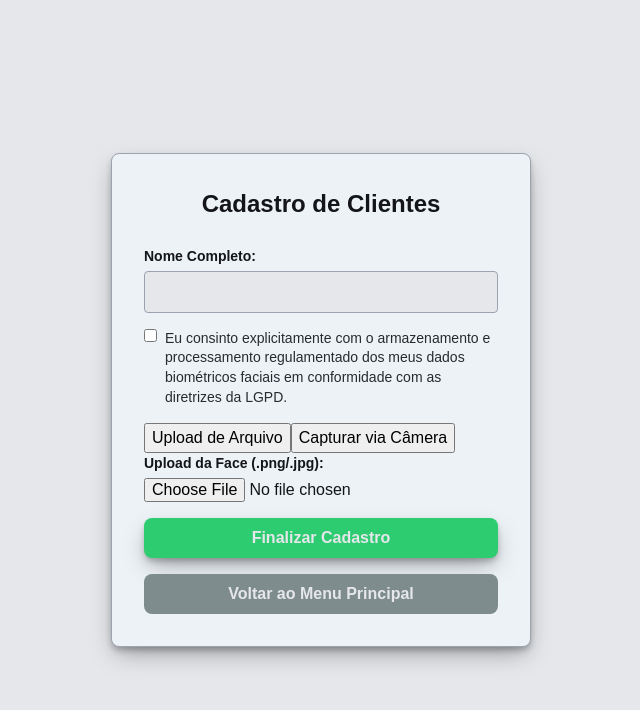
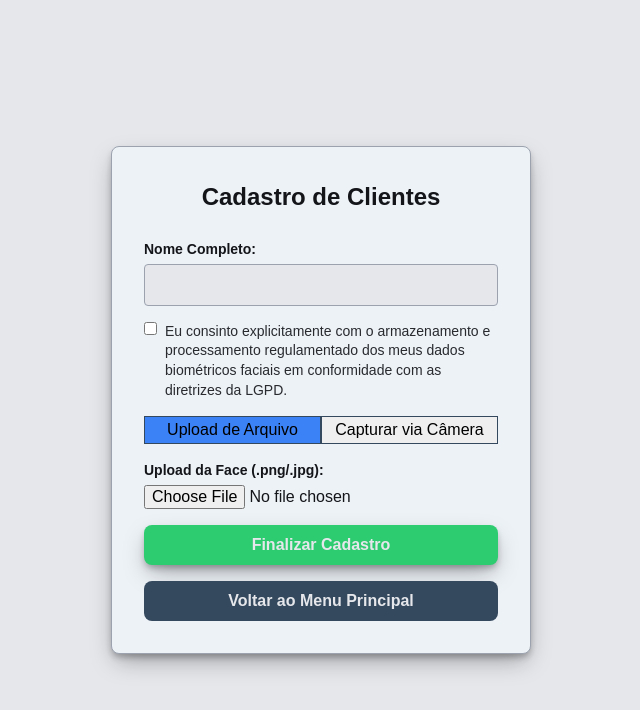
Before and after one commit to FeLiPeOLi7/FaceRecognitionApp, a React app in the folder frontend/: page / in a window 1280 px wide. Both pictures are taken after a click on the button "Registrar Face". Shown: the top 710 px of the page, without its empty margins (319-959 px from the left). Built offline with nearby package versions, Linux system fonts and the light colour scheme; the HTML template or start-up script is replaced by a standard one.

Commit message:
feat: register ux update

```diff
--- a/frontend/src/components/Common/Card.jsx
+++ b/frontend/src/components/Common/Card.jsx
@@ -2,7 +2,7 @@ import styles from '../../styles/Common.module.css';
 
 export default function Card({ children, isLarge = false }) {
     return (
-        <div className={isLarge ? styles.cardLarge : styles.card}>
+        <div className={`${styles.card} ${isLarge ? styles.cardLarge : styles.card}`}>
             {children}
         </div>
     );
--- a/frontend/src/components/Recognize/RecognizeContainer.jsx
+++ b/frontend/src/components/Recognize/RecognizeContainer.jsx
@@ -23,13 +23,13 @@ export default function RecognizeContainer({ onNavigate }) {
 
     useEffect(() => {
         return () => stopCapture();
-    }, []);
+    }, [stopCapture]);
 
     useEffect(() => {
         if (socketError) {
             setStatus('Erro de conexão com o barramento WebSockets.');
         }
-    }, [socketError]);
+    }, [socketError, setStatus]);
 
     const handleStart = () => {
         startCapture((base64Frame) => {
@@ -40,7 +40,7 @@ export default function RecognizeContainer({ onNavigate }) {
     return (
         <PageWrapper>
             <Card isLarge={true}>
-                <h1 className={styles.title}>Reconhecimento Facial Contínuo</h1>
+                <h1 className={styles.title}>Reconhecimento Facial</h1>
 
                 <VideoCanvasHidden videoRef={videoElementRef} canvasRef={canvasElementRef} />
                 <VideoDisplay imageSrc={processedSrc} />
--- a/frontend/src/components/Register/FileInput.jsx
+++ b/frontend/src/components/Register/FileInput.jsx
@@ -3,7 +3,7 @@ import styles from '../../styles/Register.module.css';
 export default function FileInput({ label, accept, onChange, required }) {
     return (
         <div className={styles.fieldGroup}>
-            <label className={styles.label}>{label}</label>
+            <h1 className={styles.label}>{label}</h1>
             <input
                 type="file"
                 accept={accept}
--- a/frontend/src/components/Register/RegisterForm.jsx
+++ b/frontend/src/components/Register/RegisterForm.jsx
@@ -27,6 +27,7 @@ export default function RegisterForm({ name, onNameChange, consent, onConsentCha
                 onChange={onConsentChange}
             />
 
+            <div className={styles.modeContainer}>
                 <RegisterModeSelector
                     mode={insertMode}
                     onModeChange={handleModeChange}
@@ -44,7 +45,7 @@ export default function RegisterForm({ name, onNameChange, consent, onConsentCha
                             onFrameCaptured={onFileChange}
                         />
                     )}
-
+            </div>
             <button type="submit" className={styles.submitButton}>
                 Finalizar Cadastro
             </button>
--- a/frontend/src/components/Register/RegisterModeSelector.jsx
+++ b/frontend/src/components/Register/RegisterModeSelector.jsx
@@ -5,14 +5,14 @@ export default function RegisterModeSelector({ mode, onModeChange }) {
         <div className={styles.modeSelector}>
             <button
                 type="button"
-                className={mode === 'file' ? styles.modeButtonActive : styles.modeButton}
+                className={`${styles.modeButton} ${mode === 'file' ? styles.modeButtonActive : ''}`}
                 onClick={() => onModeChange('file')}
             >
                 Upload de Arquivo
             </button>
             <button
                 type="button"
-                className={mode === 'video' ? styles.modeButtonActive : styles.modeButton}
+                className={`${styles.modeButton} ${mode === 'video' ? styles.modeButtonActive : ''}`}
                 onClick={() => onModeChange('video')}
             >
                 Capturar via Câmera
--- a/frontend/src/components/Register/VideoInput.jsx
+++ b/frontend/src/components/Register/VideoInput.jsx
@@ -60,8 +60,8 @@ export default function VideoInput({ onFrameCaptured }) {
     };
 
     return (
-        <div className={styles.videoCaptureContainer}>
-            <label className={styles.label}>Posicione seu rosto:</label>
+        <div className={styles.videocapturecontainer}>
+            <h1 className={styles.label}>Posicione seu rosto:</h1>
             <div className={styles.cameraPreviewWrapper}>
                 <video
                     ref={videoRef}
@@ -77,6 +77,7 @@ export default function VideoInput({ onFrameCaptured }) {
                 ></canvas>
             </div>
 
+            <div className={styles.snapshotWrapper}>
                 {!hasSnapshot ? (
                     <button type="button" onClick={takeSnapshot} className={styles.actionButtonPrimary}>
                         Tirar Foto
@@ -87,5 +88,7 @@ export default function VideoInput({ onFrameCaptured }) {
                         </button>
                     )}
             </div>
+
+        </div>
     );
 }
--- a/frontend/src/styles/Common.module.css
+++ b/frontend/src/styles/Common.module.css
@@ -19,8 +19,8 @@
 }
 
 .cardLarge {
-    max-width: 680px;
-    padding: var(--space-4);
+    max-width: 560px;
+    padding: var(--space-5);
 }
 
 .statusMessage {
@@ -32,7 +32,7 @@
 
 .backButton {
     margin-top: var(--space-3);
-    background-color: var(--color-neutral);
+    background-color: var(--color-dark-neutral);
     color: var(--color-font-secondary);
     border: none;
     padding: var(--space-2) var(--space-3);
@@ -40,9 +40,9 @@
     cursor: pointer;
     width: 100%;
     font-weight: bold;
-    transition: background-color 0.2s;
+    transition: opacity 0.2s;
 }
 
 .backButton:hover {
-    background-color: var(--color-neutral-hover);
+    opacity: 0.8;
 }
--- a/frontend/src/styles/Recognize.module.css
+++ b/frontend/src/styles/Recognize.module.css
@@ -6,7 +6,6 @@
 
 .displayWrapper {
     width: 100%;
-    background-color: #000000;
     border-radius: var(--radius-normal);
     overflow: hidden;
     min-height: 380px;
@@ -18,7 +17,7 @@
 }
 
 .processedImage {
-    width: 100%;
+    width: 80%;
     height: auto;
     display: block;
 }
--- a/frontend/src/styles/Register.module.css
+++ b/frontend/src/styles/Register.module.css
@@ -66,7 +66,7 @@
 }
 
 .submitButton:hover {
-    opacity: 0.9;
+    opacity: 0.8;
 }
 
 .actionButton {
@@ -102,3 +102,46 @@
     background-color: var(--color-danger);
     color: var(--color-font-secondary);
 }
+
+.cameraPreviewWrapper {
+    display: flex;
+    align-items: center;
+    justify-content: center;
+    border: solid 1px var(--color-dark-neutral);
+}
+
+.snapshotWrapper {
+    display: flex;
+    align-items: center;
+    justify-content: center;
+    margin-top: var(--space-2);
+    margin-bottom: var(--space-2);
+}
+
+.snapshotWrapper button {
+    border: solid 1px var(--color-dark-neutral);
+    background-color: var(--color-primary);
+    color: var(--color-font);
+}
+
+.modeContainer {
+    display: flex;
+    justify-content: center;
+    flex-direction: column;
+    gap: var(--space-3);
+}
+
+.modeSelector {
+    display: flex;
+    align-items: center;
+    justify-content: space-between;
+}
+
+.modeButton {
+    width: 100%;
+    border: solid 1px var(--color-dark-neutral);
+}
+
+.modeButtonActive {
+    background-color: var(--color-primary);
+}
```
Also changed, not shown: 1 other file (tests, documents, lock files or other folders). Lines whose indentation alone changed are shown as unchanged.
